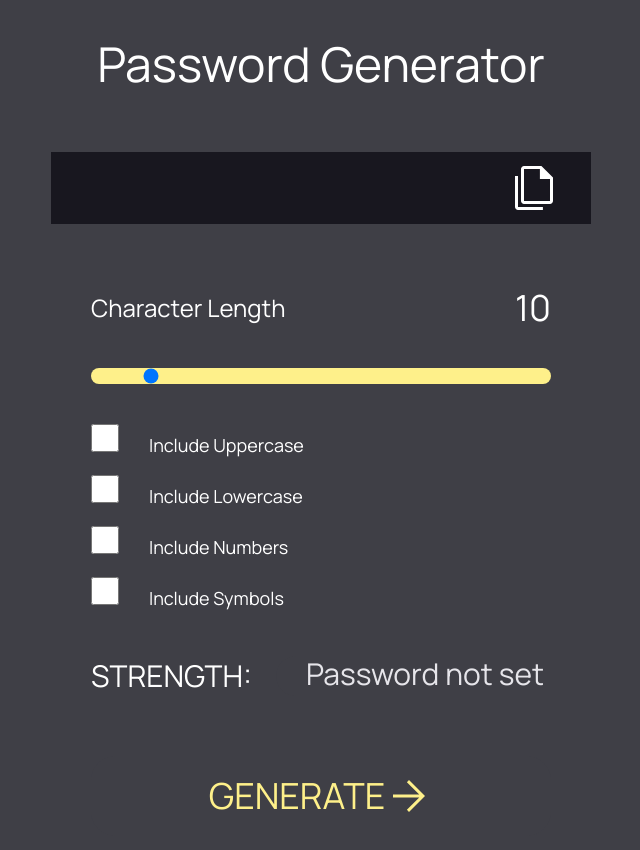
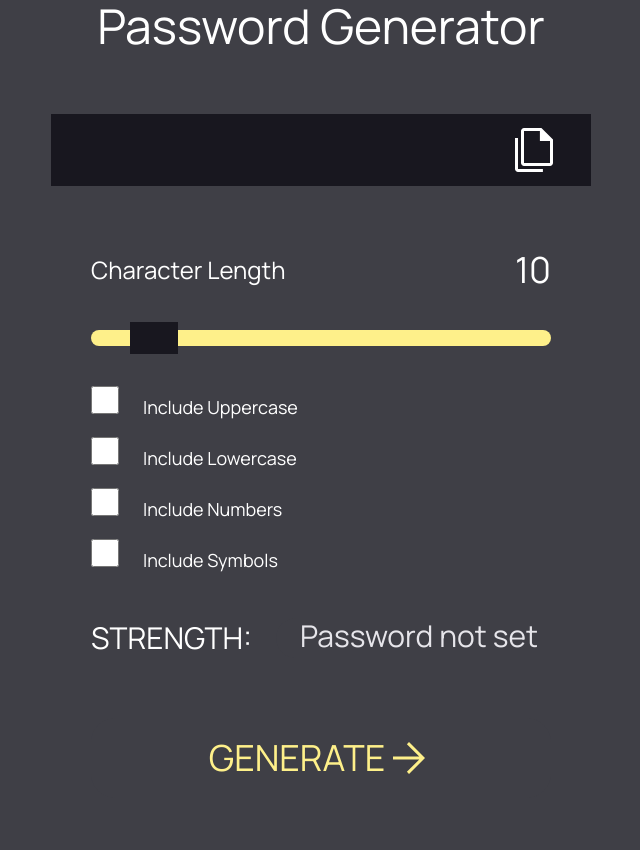
Before and after one commit to lorenzof97/password-generator, a Next.js app: page / in a window 1280 px wide. Shown: the top 850 px of the page, without its empty margins (319-959 px from the left). Built offline with nearby package versions, Linux system fonts and the light colour scheme.

Commit message:
added custom slider styles

```diff
--- a/styles/globals.css
+++ b/styles/globals.css
@@ -2,11 +2,24 @@
 @tailwind components;
 @tailwind utilities;
 
+#slider::-webkit-slider-thumb {
+  -webkit-appearance: none;
+  appearance: none;
+  width: 1.5rem;
+  height: 1rem;
+  background-color: #18171F;
+  transform: scale(2);
+}
+
+#slider::-webkit-slider-thumb:hover {
+  transform: scale(2.4);
+}
+
  @layer base {
   body {
-    @apply bg-zinc-700 flex flex-col w-screen h-screen m-auto items-center text-white font-manrope;
+    @apply bg-zinc-700 flex flex-col w-screen h-screen m-auto items-center justify-center text-white font-manrope;
   }
   label {
-    @apply pl-[30px]
+    @apply pl-6
   }
  }
```
